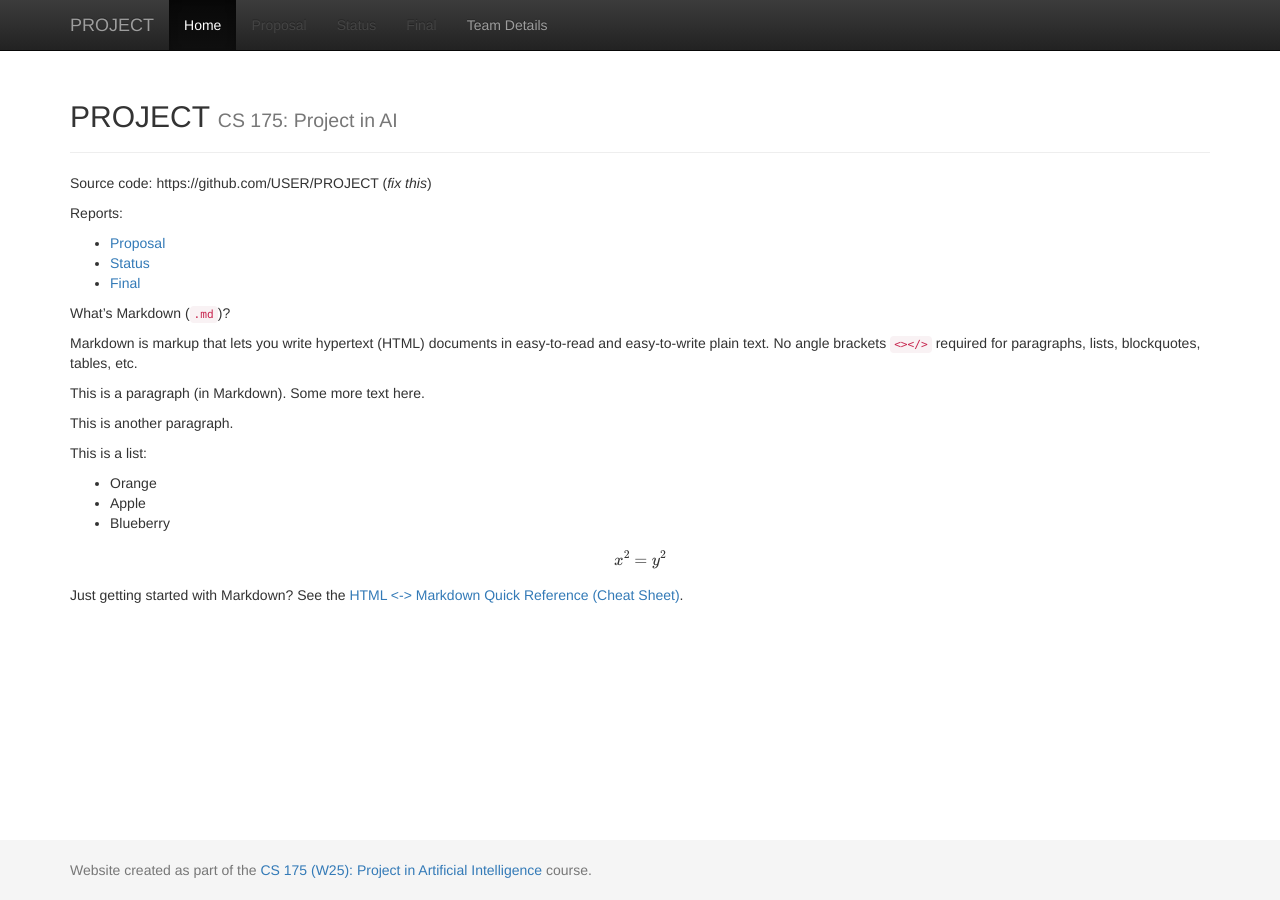
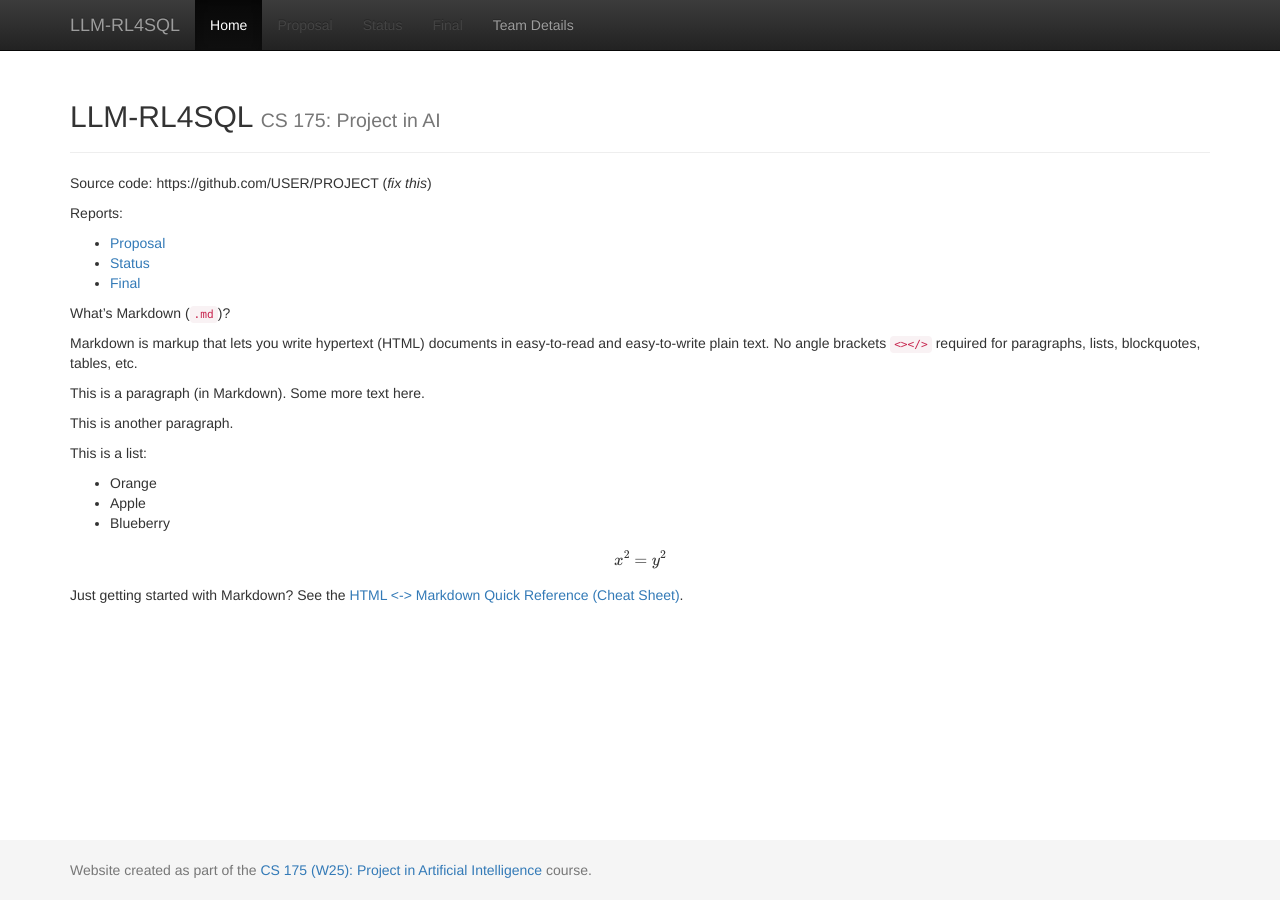
Before and after one commit to jaydentrannnn/LLM-RL4SQL, a Jekyll site: the page built from docs/index.md, in a window 1280 px wide. Built offline with Jekyll 4.4.1, drawn with Linux system fonts in a browser that asks for light colours; formulas are drawn with MathJax 3.

Commit message:
Change site title from 'PROJECT' to 'LLM-RL4SQL'

```diff
--- a/docs/_config.yml
+++ b/docs/_config.yml
@@ -1,7 +1,7 @@
 ###########
 # site.title
 
-title:    'PROJECT'
+title:    'LLM-RL4SQL'
 subtitle: 'CS 175: Project in AI'
 
 
```
